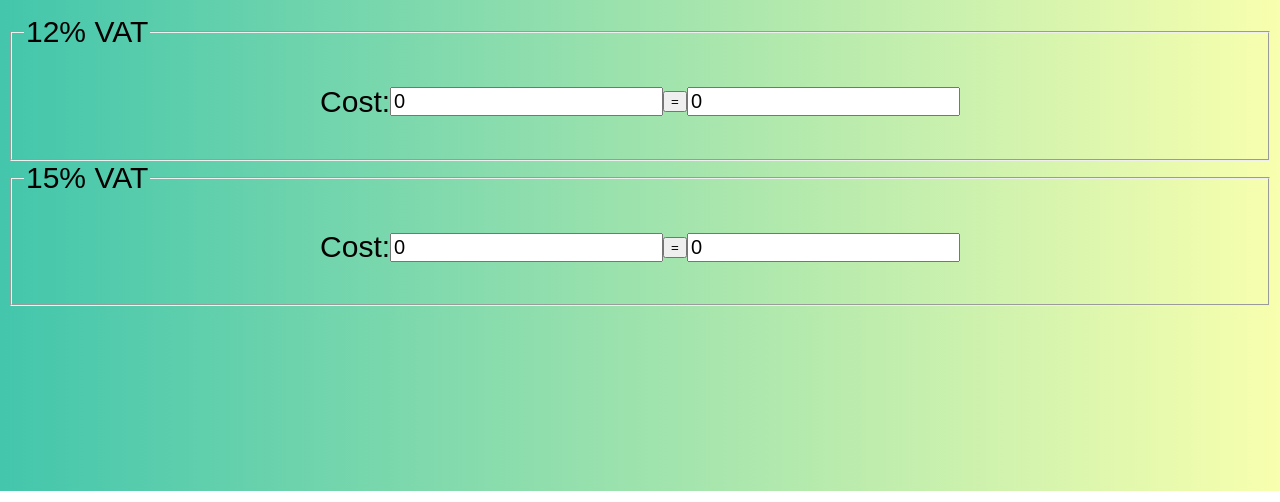
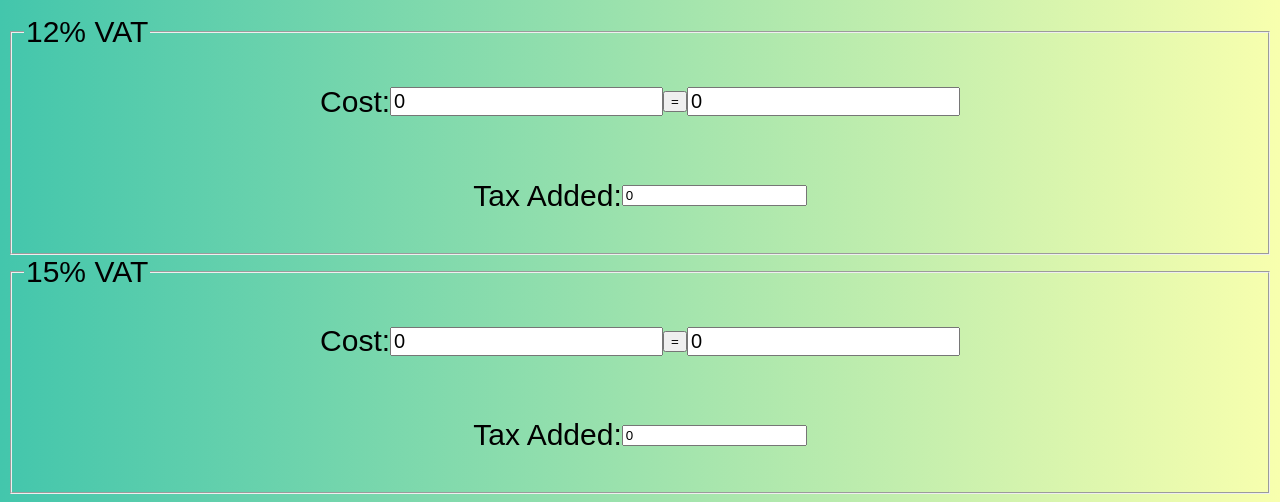
Before and after one commit to Hexacore-create/HTML-2-Javascripted-Webpage, an Electron app: page index.html in a window 1280 px wide. Shown: the part 309-811 px from the top of the page. Drawn offline with Linux system fonts and the light colour scheme; no server answers; a web font is replaced by a local one.

Commit message:
Version 2.1
Bug fixes
Improved wordings
Added "Tax Value"
Any bugs? Please Report!

```diff
--- a/index.html
+++ b/index.html
@@ -7,9 +7,9 @@
     <script src="main.js"></script>
     <title>Vat Calculator</title>
   </head>
-  <body>
+  <body onload="setVariables()">
     <h1>Tax Calculator</h1>
-      <p>Use the below calculator to find your total amount inclusive of Tax!</p>
+      <p>Use the below calculator to find your total amount of Tax!</p>
       <div>
         <fieldset>
           <legend>12% VAT</legend>
@@ -19,6 +19,12 @@
               <input type="text" id="txtcost" value="0">
               <input type="button" id="btnequals" value="=" onclick="final()">
               <input type="text" id=outputTotal value="0" readonly=true>
+            </p>
+          </form>
+          <form>
+            <p>
+              <label>Tax Added:</label>
+              <input type="text" id=taxTotal value="0" readonly=true>
             </p>
           </form>
         </fieldset>
@@ -32,6 +38,12 @@
               <input type="text" id=outputTotal2 value="0" readonly=true>
             </p>
           </form>
+          <form>
+            <p>
+              <label>Tax Added:</label>
+              <input type="text" id=taxTotal2 value="0" readonly=true>
+            </p>
+          </form>
         </fieldset>
       </div>
   </body>
--- a/main.js
+++ b/main.js
@@ -16,12 +16,25 @@ app.on("ready", function() {
   }));
 });
 
+function setVariables() {
+  document.getElementById('outputTotal').value = 0;
+  document.getElementById('taxTotal').value = 0;
+  document.getElementById('outputTotal2').value =0;
+  document.getElementById('taxTotal2').value = 0;
+  document.getElementById('txtcost').value = 0;
+  document.getElementById('txtcost2').value = 0;
+  //This will make everything into number/intiger values
+}
+
 function final() {
   var tax, cost;
   tax = 12;
   cost = document.getElementById('txtcost').value;
-  document.getElementById('outputTotal').value = +(cost / 100 * tax) + +cost;
+
+  document.getElementById('outputTotal').value = (cost / 100 * tax) + +cost;
+  document.getElementById('taxTotal').value = cost / 100 * tax;
   //Finally finished this really annoying piece of code
+  //Improver variables!
   //I had to add a "+" to turn a string value into a number values
   //This was a 3 hour project
 }
@@ -29,6 +42,8 @@ function final2() {
   var tax2, cost2;
   tax2 = 15;
   cost2 = document.getElementById('txtcost2').value;
-  document.getElementById('outputTotal2').value = +(cost2 / 100 * tax2) + +cost2;
-  //The second part of the VAT Calculator
+
+  document.getElementById('outputTotal2').value = (cost2 / 100 * tax2) + +cost2;
+  document.getElementById('taxTotal2').value = cost2 / 100 * tax2;
+  //The second part of the Tax Calculator
 }
```
Also changed, not shown: 1 other file.
